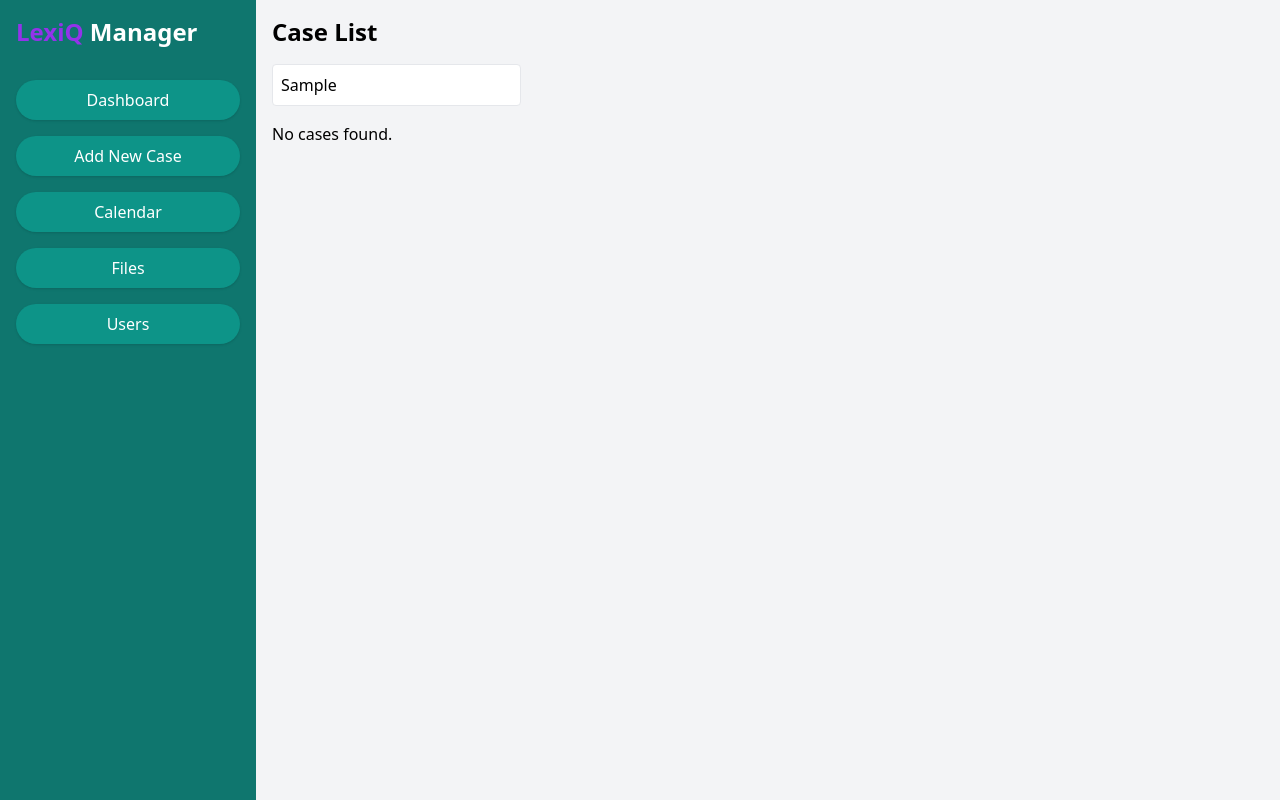
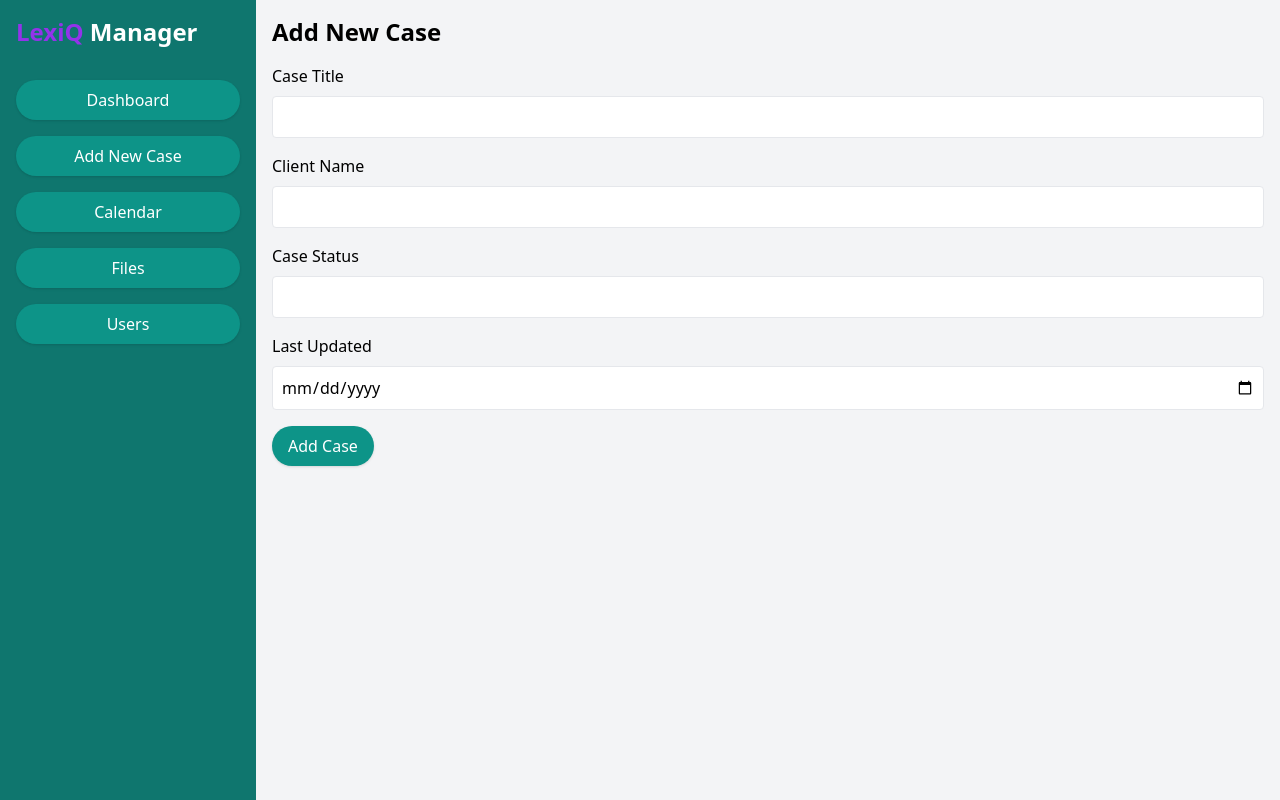
Before and after one commit to MJMorales1988/lexiq-case-manager, a React (Create React App) app: page / in a window 1280 px wide. Both pictures are taken after typing "Sample" into the empty fields and a click on the button "Add New Case". Built offline with nearby package versions, Linux system fonts and the light colour scheme.

Commit message:
Update App.js

```diff
--- a/src/App.js
+++ b/src/App.js
@@ -16,7 +16,12 @@ const dummyEvents = [
   },
 ];
 
-const dummyCases = [
+const App = () => {
+  const [activeView, setActiveView] = useState("dashboard");
+  const [selectedCase, setSelectedCase] = useState(null);
+  const [activeTab, setActiveTab] = useState("notes");
+  const [searchQuery, setSearchQuery] = useState("");
+  const [cases, setCases] = useState([
     {
       title: "People v. Juan Dela Cruz (RTC Branch 1)",
       client: "Juan Dela Cruz",
@@ -29,17 +34,109 @@ const dummyCases = [
       status: "Pending",
       lastUpdated: "Apr 7, 2025",
     },
+  ]);
+
+  const [newCase, setNewCase] = useState({
+    title: "",
+    client: "",
+    status: "",
+    lastUpdated: "",
+  });
+
+  const handleInputChange = (e) => {
+    const { name, value } = e.target;
+    setNewCase({
+      ...newCase,
+      [name]: value,
+    });
+  };
+
+  const handleAddCase = (e) => {
+    e.preventDefault();
+    const updatedCases = [
+      ...cases,
+      { ...newCase, lastUpdated: new Date().toLocaleDateString() },
     ];
-
-const App = () => {
-  const [activeView, setActiveView] = useState("dashboard");
-  const [selectedCase, setSelectedCase] = useState(null);
-  const [activeTab, setActiveTab] = useState("notes");
-  const [searchQuery, setSearchQuery] = useState("");
+    setCases(updatedCases);
+    setActiveView("dashboard");
+    setNewCase({ title: "", client: "", status: "", lastUpdated: "" });
+  };
 
   const renderView = () => {
     if (activeView === "calendar") {
       return <CalendarView events={dummyEvents} />;
+    }
+
+    if (activeView === "new") {
+      return (
+        <div className="p-4">
+          <h2 className="text-2xl font-bold mb-4">Add New Case</h2>
+          <form onSubmit={handleAddCase} className="space-y-4">
+            <div>
+              <label htmlFor="title" className="block mb-2">
+                Case Title
+              </label>
+              <input
+                type="text"
+                id="title"
+                name="title"
+                value={newCase.title}
+                onChange={handleInputChange}
+                className="p-2 border rounded w-full"
+                required
+              />
+            </div>
+            <div>
+              <label htmlFor="client" className="block mb-2">
+                Client Name
+              </label>
+              <input
+                type="text"
+                id="client"
+                name="client"
+                value={newCase.client}
+                onChange={handleInputChange}
+                className="p-2 border rounded w-full"
+                required
+              />
+            </div>
+            <div>
+              <label htmlFor="status" className="block mb-2">
+                Case Status
+              </label>
+              <input
+                type="text"
+                id="status"
+                name="status"
+                value={newCase.status}
+                onChange={handleInputChange}
+                className="p-2 border rounded w-full"
+                required
+              />
+            </div>
+            <div>
+              <label htmlFor="lastUpdated" className="block mb-2">
+                Last Updated
+              </label>
+              <input
+                type="date"
+                id="lastUpdated"
+                name="lastUpdated"
+                value={newCase.lastUpdated}
+                onChange={handleInputChange}
+                className="p-2 border rounded w-full"
+                required
+              />
+            </div>
+            <button
+              type="submit"
+              className="rounded-full py-2 px-4 bg-teal-600 text-white shadow"
+            >
+              Add Case
+            </button>
+          </form>
+        </div>
+      );
     }
 
     if (selectedCase) {
@@ -109,7 +206,7 @@ const App = () => {
       );
     }
 
-    const filteredCases = dummyCases.filter((caseItem) =>
+    const filteredCases = cases.filter((caseItem) =>
       caseItem.title.toLowerCase().includes(searchQuery.toLowerCase())
     );
 
```
Lines whose indentation alone changed are shown as unchanged.
